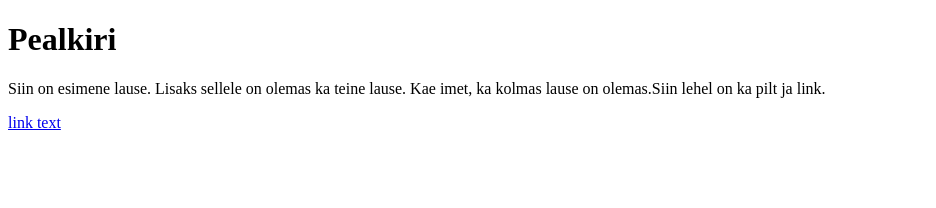
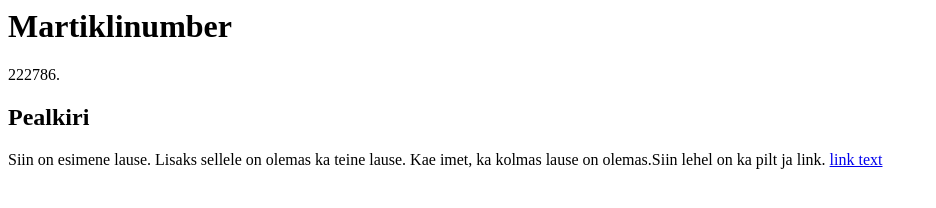
Before and after one commit to MoonikaTamm/moonikatamm.github.io, a plain HTML site: page index.html in a window 1280 px wide. Shown: the whole page, without its empty margins (0-936 px from the left). Drawn offline with Linux system fonts and the light colour scheme.

Commit message:
Update index.html

```diff
--- a/index.html
+++ b/index.html
@@ -1,10 +1,6 @@
-<!DOCTYPE html>
-<html>
-<body>
+<h1>Martiklinumber</h1>
+  222786.
 
-<h1>Pealkiri</h1>
-
-<p>Siin on esimene lause. Lisaks sellele on olemas ka teine lause. Kae imet, ka kolmas lause on olemas.Siin lehel on ka pilt ja link.</p>
+<h2>Pealkiri</h2>
+  Siin on esimene lause. Lisaks sellele on olemas ka teine lause. Kae imet, ka kolmas lause on olemas.Siin lehel on ka pilt ja link.
 <a href="https://taltech.ee">link text</a>
-</body>
-</html>
```
